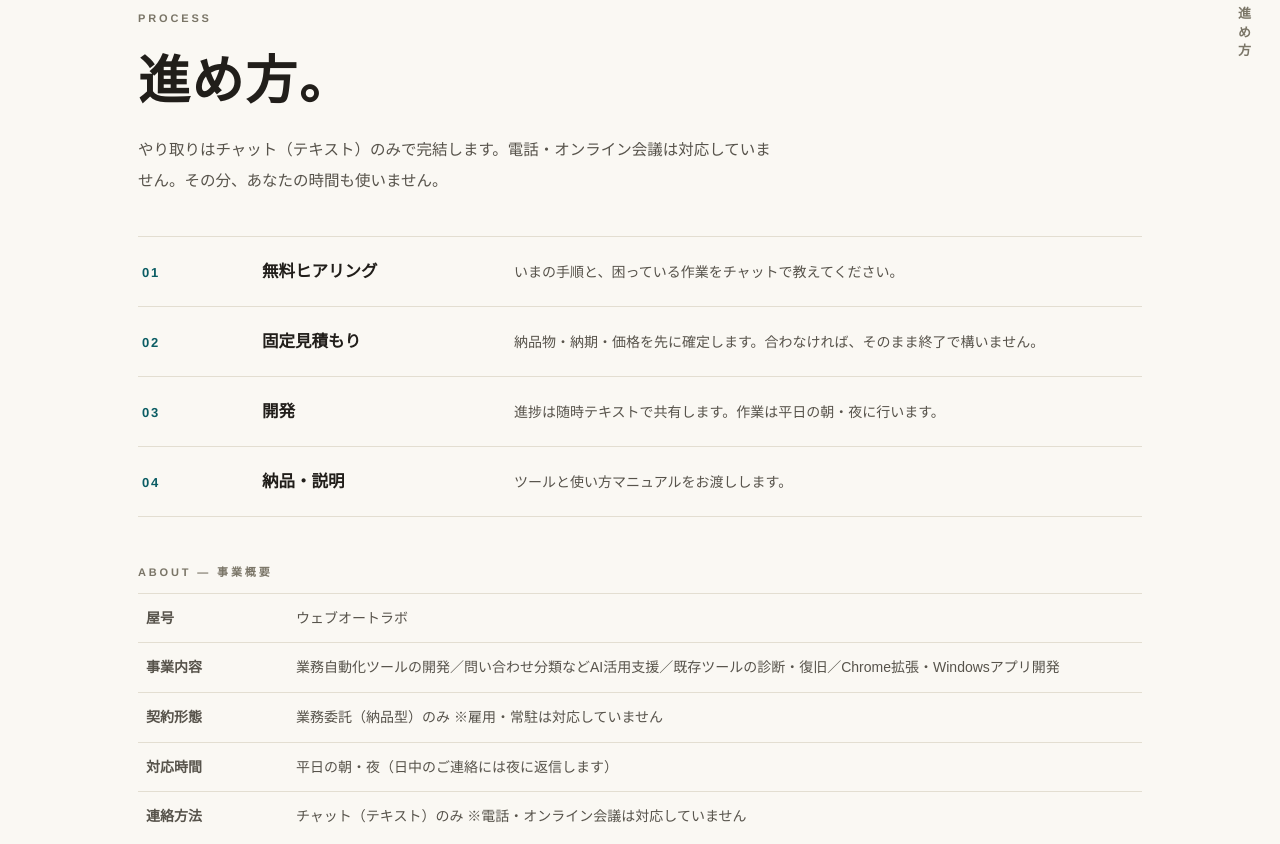
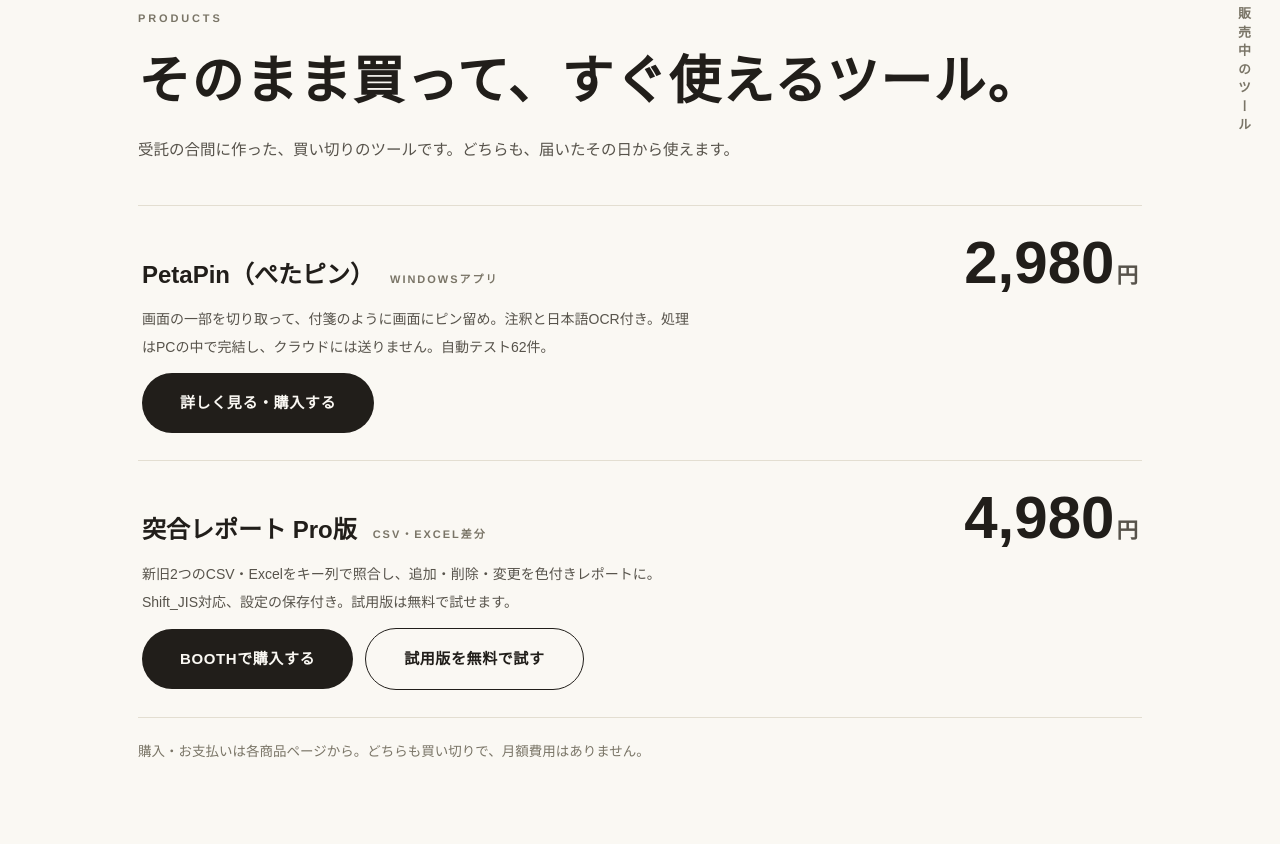
Before and after one commit to gomamonaka/gomamonaka.github.io, a plain HTML site: page index.html in a window 1280 px wide. Shown: the part 9160-10004 px from the top of the page. Drawn offline with Linux system fonts and the light colour scheme.

Commit message:
Add 販売中のツール section (PetaPin + 突合レポート Pro) to portfolio top

```diff
--- a/index.html
+++ b/index.html
@@ -344,6 +344,7 @@
   .price-row h3{font-size:clamp(19px,2.6vw,24px);font-weight:700}
   .price-row h3 .en{display:inline-block;margin-left:16px;letter-spacing:.18em}
   .price-row .desc{grid-column:1;color:var(--ink-soft);font-size:14px;max-width:560px}
+  .price-row .prod-links{grid-column:1;margin:6px 0 0;display:flex;gap:12px;flex-wrap:wrap;align-items:center}
   .price-row .amount{font-size:clamp(38px,5.8vw,60px);font-weight:700;line-height:1;white-space:nowrap}
   .price-row .amount small{font-size:.36em;font-weight:600;color:var(--ink-soft);margin-left:2px}
   @media (max-width:760px){
@@ -780,6 +781,33 @@
   </div>
 </section>
 
+<!-- ============ 販売中のツール ============ -->
+<section id="products">
+  <span class="vlabel" aria-hidden="true">販売中のツール</span>
+  <div class="wrap">
+    <div class="sec-head">
+      <span class="en">Products</span>
+      <h2><span class="nw">そのまま買って、</span><span class="nw">すぐ使えるツール。</span></h2>
+      <p>受託の合間に作った、買い切りのツールです。どちらも、届いたその日から使えます。</p>
+    </div>
+    <div class="price-list">
+      <div class="price-row">
+        <h3>PetaPin（ぺたピン）<span class="en">Windowsアプリ</span></h3>
+        <div class="amount num">2,980<small>円</small></div>
+        <p class="desc">画面の一部を切り取って、付箋のように画面にピン留め。注釈と日本語OCR付き。処理はPCの中で完結し、クラウドには送りません。自動テスト62件。</p>
+        <p class="prod-links"><a class="btn" href="https://it-yorisoi.jp/petapin/">詳しく見る・購入する</a></p>
+      </div>
+      <div class="price-row">
+        <h3>突合レポート Pro版<span class="en">CSV・Excel差分</span></h3>
+        <div class="amount num">4,980<small>円</small></div>
+        <p class="desc">新旧2つのCSV・Excelをキー列で照合し、追加・削除・変更を色付きレポートに。Shift_JIS対応、設定の保存付き。試用版は無料で試せます。</p>
+        <p class="prod-links"><a class="btn" href="https://webautolab.booth.pm/items/9203732">BOOTHで購入する</a><a class="btn-outline" href="https://it-yorisoi.jp/csv-diff/">試用版を無料で試す</a></p>
+      </div>
+    </div>
+    <p class="price-note">購入・お支払いは各商品ページから。どちらも買い切りで、月額費用はありません。</p>
+  </div>
+</section>
+
 <!-- ============ FLOW & ABOUT ============ -->
 <section id="flow">
   <span class="vlabel" aria-hidden="true">進め方</span>
@@ -837,6 +865,7 @@
           <li><a href="#reclaimed">取り戻した例</a></li>
           <li><a href="#engineering">技術の裏側</a></li>
           <li><a href="#pricing">料金</a></li>
+          <li><a href="#products">販売中のツール</a></li>
           <li><a href="#flow">進め方・事業概要</a></li>
         </ul>
       </div>
@@ -865,7 +894,7 @@
     <div class="foot-bottom">
       <span>© ウェブオートラボ</span>
       <span>やり取りはチャットのみ ／ 対応は平日の朝・夜</span>
-      <span>最終更新：2026年11月22日</span>
+      <span>最終更新：2026年11月25日</span>
     </div>
   </div>
 </footer>
```
